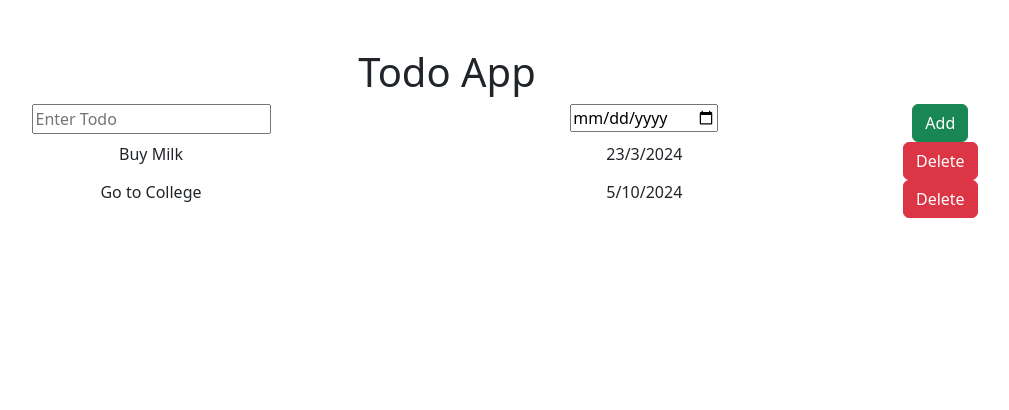
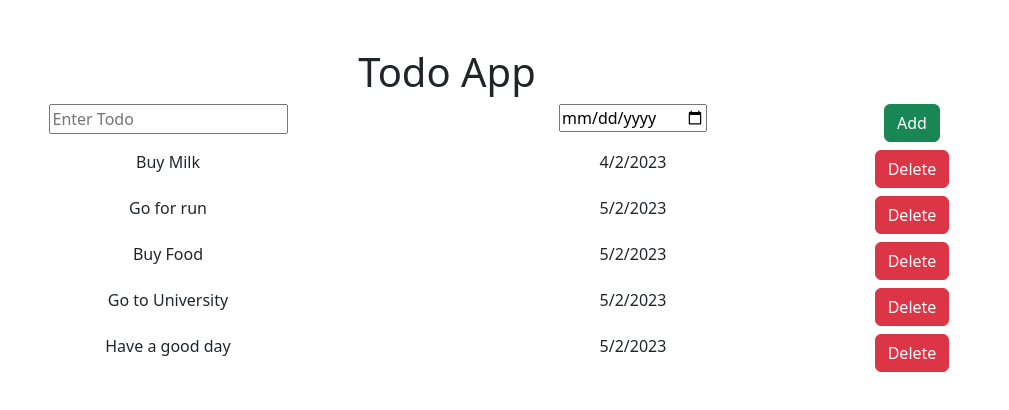
Before and after one commit to Arslanj9/React-Bootstrap_TodoApp, a React (Vite) app: page / in a window 1280 px wide. Shown: the top 410 px of the page, without its empty margins (193-1202 px from the left). Built offline with nearby package versions, Linux system fonts and the light colour scheme.

Commit message:
Added props for todoItem

```diff
--- a/src/App.jsx
+++ b/src/App.jsx
@@ -1,5 +1,6 @@
 import AppName from './components/AppName'
 import AddTodo from './components/AddTodo';
+import TodoItem from './components/TodoItem';
 
 const App = () => {
   return (
@@ -7,20 +8,13 @@ const App = () => {
       <AppName />
       <AddTodo />
 
+      <TodoItem todoName="Buy Milk" todoDate="4/2/2023" />
+      <TodoItem todoName="Go for run" todoDate="5/2/2023" />
+      <TodoItem todoName="Buy Food" todoDate="5/2/2023" />
+      <TodoItem todoName="Go to University" todoDate="5/2/2023" />
+      <TodoItem todoName="Have a good day" todoDate="5/2/2023" />
 
-      <div class="row mx-5">
-        <div class="col-6">
-          Buy Milk
-        </div>
-        <div class="col-4">
-          23/3/2024
-        </div>
-        <div class="col-2">
-          <button type="button" className="btn btn-danger">Delete</button>
-        </div>
-      </div>
-
-      <div class="row mx-5">
+      {/* <div class="row container mt-2 mx-5">
         <div class="col-6">
           Go to College
         </div>
@@ -30,7 +24,7 @@ const App = () => {
         <div class="col-2">
           <button type="button" className="btn btn-danger">Delete</button>
         </div>
-      </div>
+      </div> */}
     </center>
   );
 }
--- a/src/components/AddTodo.jsx
+++ b/src/components/AddTodo.jsx
@@ -1,7 +1,7 @@
 const AddTodo = () => {
   return (
     <>
-      <div class="row mx-5">
+      <div class="row container mt-2 mx-5">
         <div class="col-6">
           <input type="text" placeholder="Enter Todo" />
         </div>
--- a/src/components/AppName.jsx
+++ b/src/components/AppName.jsx
@@ -3,7 +3,7 @@ import React from 'react'
 const AppName = () => {
     return(
     <>
-        <h1 className="mt-5">Todo App</h1>
+        <h1 className="mt-5 container">Todo App</h1>
     </>
     )
 }
--- /dev/null
+++ b/src/components/TodoItem.jsx
@@ -0,0 +1,21 @@
+const TodoItem1 = (props) => {
+
+  let todoName = ""
+  let todoDate = "23/4/2024"
+
+  return (
+    <>
+      <div class="row container mt-2 mx-5">
+        <div class="col-6">{props.todoName}</div>
+        <div class="col-4">{props.todoDate}</div>
+        <div class="col-2">
+          <button type="button" className="btn btn-danger">
+            Delete
+          </button>
+        </div>
+      </div>
+    </>
+  );
+};
+
+export default TodoItem1;
```
